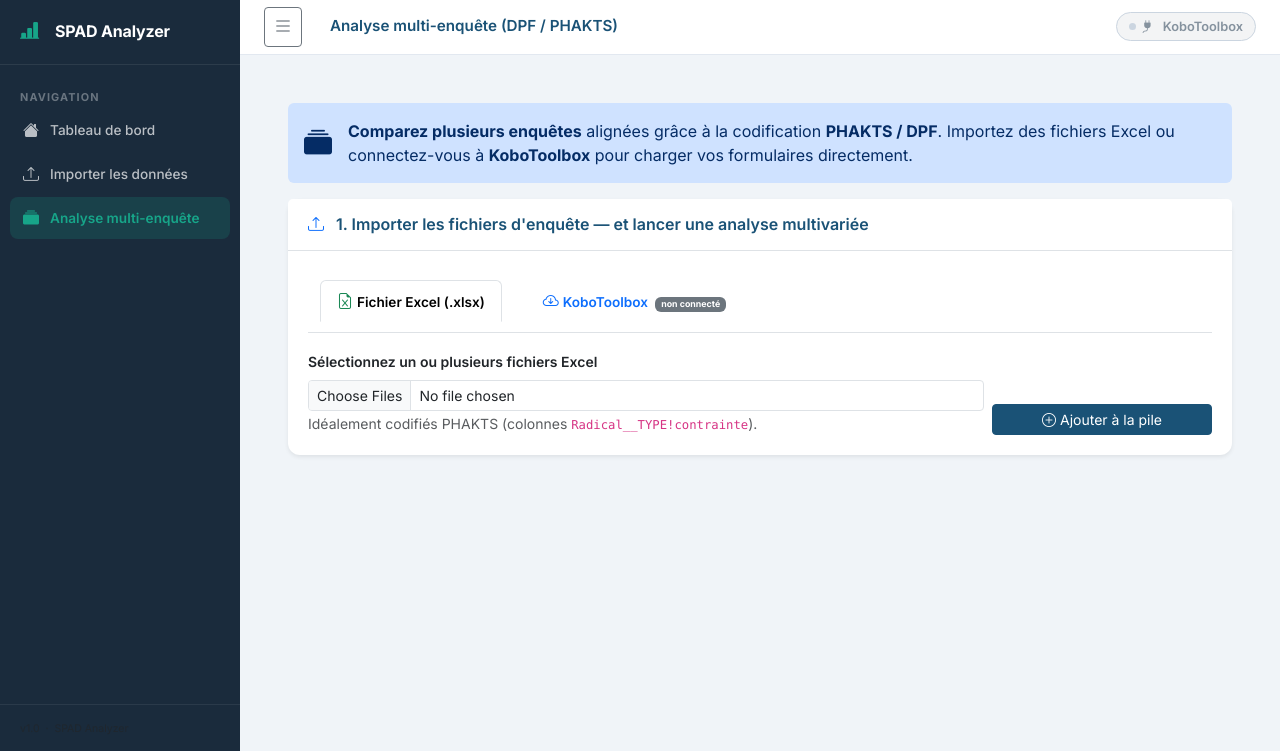
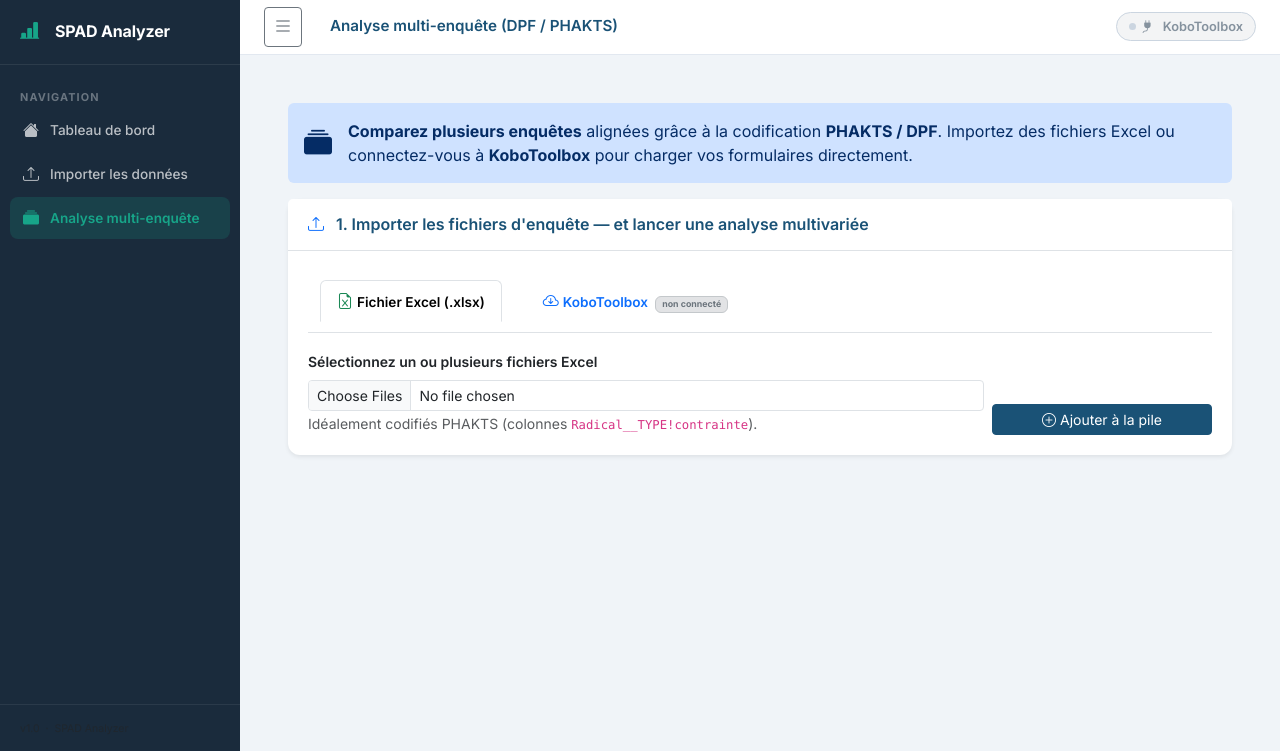
Before and after one commit to kjmb2006-cmyk/spad-phakts-analyzer, a Flask app: page /multi-survey in a window 1280 px wide. Shown: the part 49-800 px from the top of the page. Run offline with Flask 3, Linux system fonts and the light colour scheme; some libraries are stand-ins or nearby versions.

Commit message:
UI: nettoyage badges incohérents (descriptive, multi-enquête)
Revue complète des pages restantes (upload, descriptive, multi-enquête,
rapport) pour la cohérence visuelle. Deux corrections trouvées :

- descriptive.html : badge « Non normale » utilisait une classe Bootstrap
  invalide (bg-orange-subtle n'existe pas en Bootstrap 5) rattrapée par un
  style inline codé en dur — remplacé par bg-warning-subtle, cohérent avec
  le reste du fichier.
- multi_survey.html : statut de connexion KoboToolbox utilisait des badges
  Bootstrap pleins (bg-secondary/bg-success saturés) alors que tout le
  reste du fichier utilise le style « subtle » à bordure fine — harmonisé.

upload.html et report.html étaient déjà cohérents avec le système de
design établi — aucun changement nécessaire.

Validé : vérification syntaxique Jinja des 4 templates + test fonctionnel
de bout en bout (POST réel /descriptive avec distribution non normale)
confirmant l'affichage correct du badge corrigé.

```diff
--- a/analyzer/templates/descriptive.html
+++ b/analyzer/templates/descriptive.html
@@ -322,8 +322,7 @@
                   <i class="bi bi-check-circle me-1"></i>Normale (p={{ r.normality_p }})
                 </span>
                 {% else %}
-                <span class="badge bg-orange-subtle text-dark border" title="{{ r.normality_test }} p={{ r.normality_p }}"
-                      style="background:#fff3cd">
+                <span class="badge bg-warning-subtle text-warning-emphasis border border-warning-subtle" title="{{ r.normality_test }} p={{ r.normality_p }}">
                   <i class="bi bi-x-circle me-1"></i>Non normale (p={{ r.normality_p }})
                 </span>
                 {% endif %}
--- a/analyzer/templates/multi_survey.html
+++ b/analyzer/templates/multi_survey.html
@@ -39,9 +39,9 @@
                   data-bs-toggle="tab" data-bs-target="#pane-kobo" type="button">
             <i class="bi bi-cloud-arrow-down me-1 text-primary"></i>KoboToolbox
             {% if not kobo_connected %}
-              <span class="badge bg-secondary ms-1" style="font-size:.65em">non connecté</span>
+              <span class="badge bg-secondary-subtle text-secondary border border-secondary-subtle ms-1" style="font-size:.65em">non connecté</span>
             {% else %}
-              <span class="badge bg-success ms-1" style="font-size:.65em">connecté</span>
+              <span class="badge bg-success-subtle text-success border border-success-subtle ms-1" style="font-size:.65em">connecté</span>
             {% endif %}
           </button>
         </li>
```
